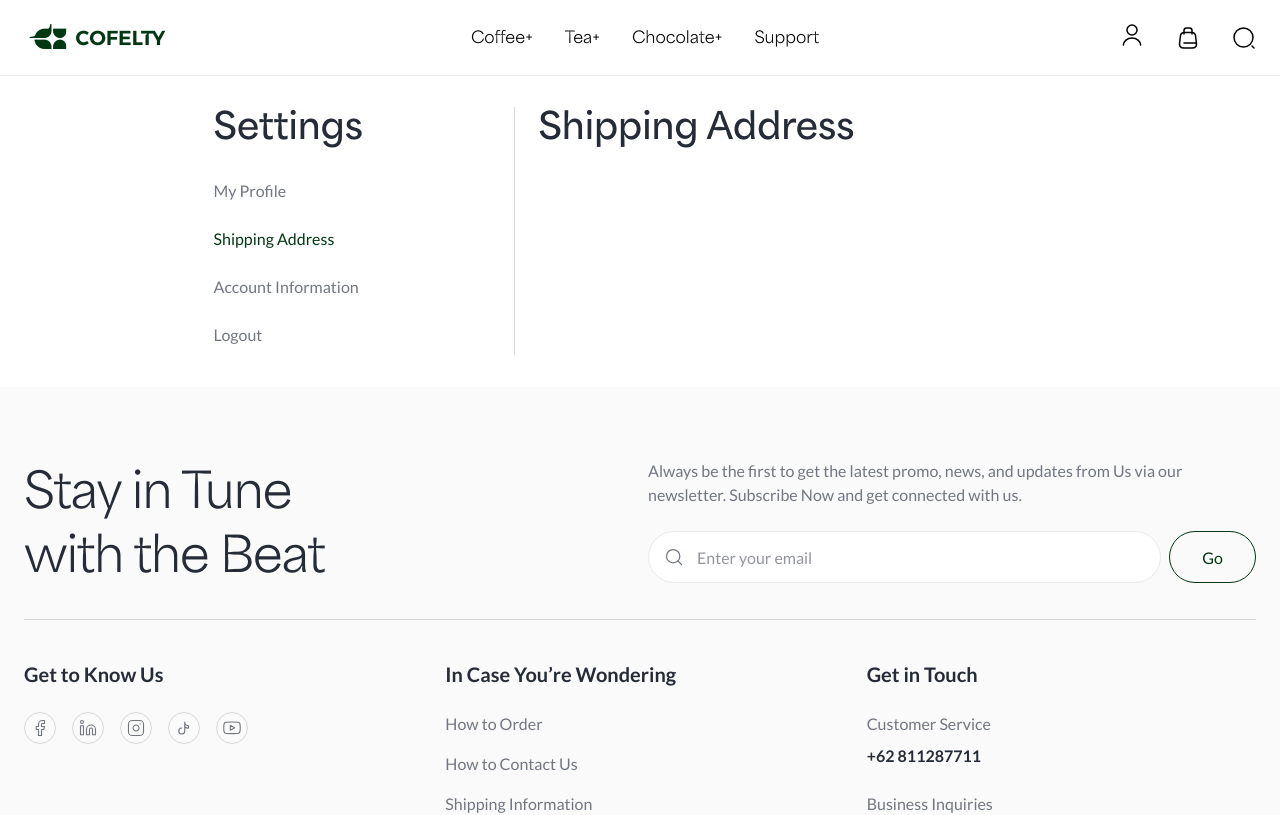
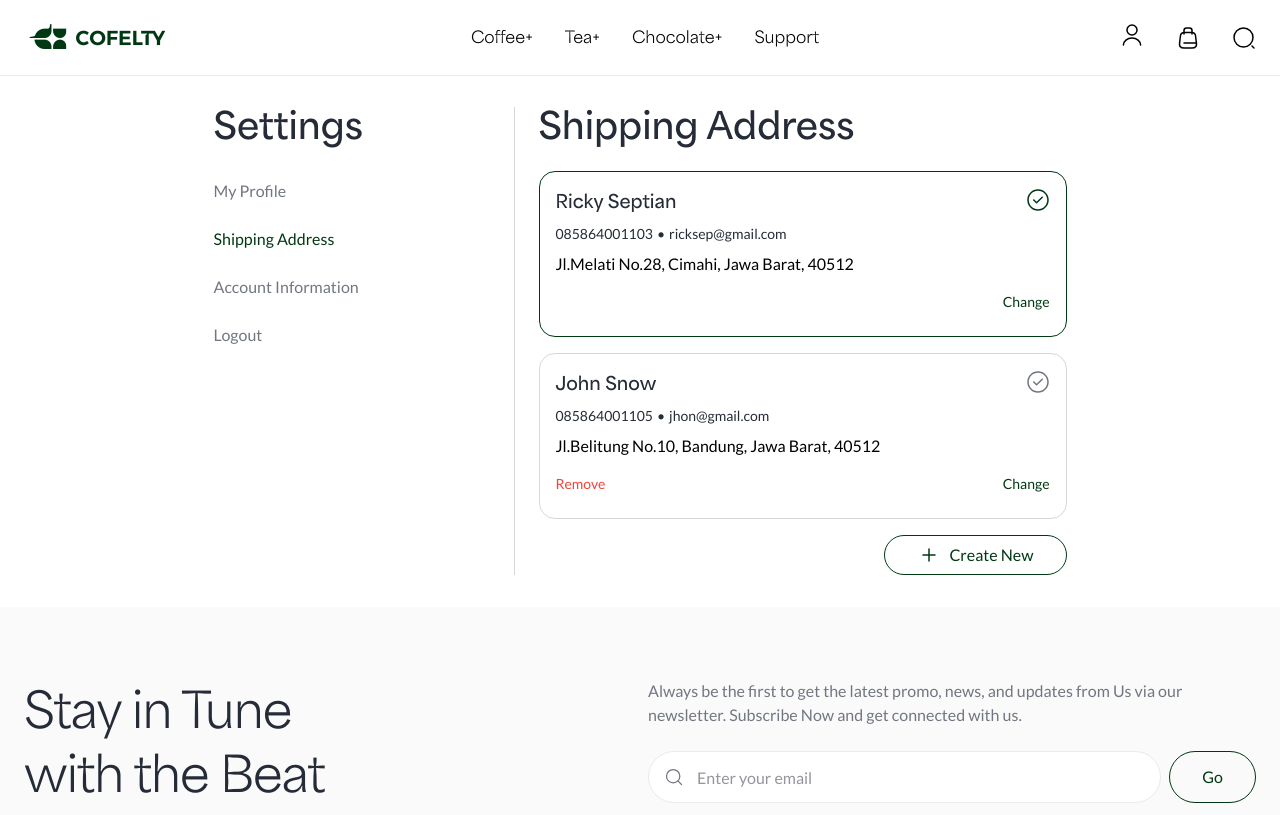
Before and after one commit to xpand-indonesia/ecommerce, a Next.js app: page /profile/shipping-address in a window 1280 px wide. Shown: the top 815 px of the page. Built offline with nearby package versions, Linux system fonts and the light colour scheme.

Commit message:
Add shipping adresss page

```diff
--- a/src/app/profile/shipping-address/page.tsx
+++ b/src/app/profile/shipping-address/page.tsx
@@ -1,9 +1,96 @@
+import { Plus } from '@/components/icons';
+import { TickCircleOutline } from '@/components/icons/tick-circle-outline';
+import { Button } from '@/components/ui/button';
 import { ContentTitle } from '@/components/ui/content-title';
+import { cn } from '@/lib/utils';
+
+interface Address {
+    name: string;
+    phone: string;
+    email: string;
+    address: string;
+    default: boolean;
+}
+
+const ADDRESSES: Address[] = [
+    {
+        name: 'Ricky Septian',
+        phone: '085864001103',
+        email: 'ricksep@gmail.com',
+        address: 'Jl.Melati No.28, Cimahi, Jawa Barat, 40512',
+        default: true,
+    },
+    {
+        name: 'John Snow',
+        phone: '085864001105',
+        email: 'jhon@gmail.com',
+        address: 'Jl.Belitung No.10, Bandung, Jawa Barat, 40512',
+        default: false,
+    },
+];
 
 export default function ProfileShippingAddressPage() {
     return (
         <>
             <ContentTitle>Shipping Address</ContentTitle>
+            <div className="flex flex-col gap-4">
+                <div className="flex flex-col gap-4">
+                    {ADDRESSES.map((address, idx) => (
+                        <div
+                            key={`address-${idx}`}
+                            className={cn(
+                                'bg-white border rounded-2xl p-4 flex flex-col gap-2',
+                                address.default
+                                    ? 'border-primary'
+                                    : 'border-gray-300'
+                            )}
+                        >
+                            <div className="flex items-start justify-between">
+                                <div className="font-heading font-bold text-lg text-gray-800">
+                                    {address.name}
+                                </div>
+                                <TickCircleOutline
+                                    className={cn(
+                                        'size-6',
+                                        address.default
+                                            ? 'text-primary'
+                                            : 'text-gray-500'
+                                    )}
+                                />
+                            </div>
+                            <div className="flex items-center gap-1 text-sm text-gray-800">
+                                <span>{address.phone}</span>
+                                <span>•</span>
+                                <span>{address.email}</span>
+                            </div>
+                            <div>{address.address}</div>
+                            <div className="flex items-center justify-between">
+                                <div>
+                                    {!address.default && (
+                                        <div className="text-sm text-danger py-2 pr-2 cursor-pointer">
+                                            Remove
+                                        </div>
+                                    )}
+                                </div>
+                                <div>
+                                    <div className="text-sm text-primary py-2 pl-2 cursor-pointer">
+                                        Change
+                                    </div>
+                                </div>
+                            </div>
+                        </div>
+                    ))}
+                </div>
+                <div className="flex justify-end">
+                    <Button
+                        variant="outline"
+                        className="h-10 gap-2 items-center"
+                    >
+                        <Plus className="size-6" />
+                        Create New
+                    </Button>
+                </div>
+            </div>
         </>
     );
 }
--- /dev/null
+++ b/src/components/icons/tick-circle-outline.tsx
@@ -0,0 +1,31 @@
+import React from 'react';
+
+interface TickCircleOutlineProps extends React.ComponentPropsWithoutRef<'svg'> {
+    className?: string;
+}
+
+export const TickCircleOutline: React.FC<TickCircleOutlineProps> = ({
+    className,
+    ...props
+}) => {
+    return (
+        <svg
+            width="1em"
+            height="1em"
+            viewBox="0 0 24 24"
+            fill="none"
+            xmlns="http://www.w3.org/2000/svg"
+            className={className}
+            {...props}
+        >
+            <path
+                d="M12 22.75C6.07 22.75 1.25 17.93 1.25 12C1.25 6.07 6.07 1.25 12 1.25C17.93 1.25 22.75 6.07 22.75 12C22.75 17.93 17.93 22.75 12 22.75ZM12 2.75C6.9 2.75 2.75 6.9 2.75 12C2.75 17.1 6.9 21.25 12 21.25C17.1 21.25 21.25 17.1 21.25 12C21.25 6.9 17.1 2.75 12 2.75Z"
+                fill="currentColor"
+            />
+            <path
+                d="M10.5775 15.5801C10.3775 15.5801 10.1875 15.5001 10.0475 15.3601L7.2175 12.5301C6.9275 12.2401 6.9275 11.7601 7.2175 11.4701C7.5075 11.1801 7.9875 11.1801 8.2775 11.4701L10.5775 13.7701L15.7175 8.6301C16.0075 8.3401 16.4875 8.3401 16.7775 8.6301C17.0675 8.9201 17.0675 9.4001 16.7775 9.6901L11.1075 15.3601C10.9675 15.5001 10.7775 15.5801 10.5775 15.5801Z"
+                fill="currentColor"
+            />
+        </svg>
+    );
+};
--- a/src/components/ui/button.tsx
+++ b/src/components/ui/button.tsx
@@ -15,7 +15,7 @@ function Button({
     ...props
 }: ButtonProps) {
     const base =
-        'inline-flex items-center justify-center rounded-full font-body text-base leading-[19px] cursor-pointer transition-all duration-200 ease-in-out';
+        'inline-flex items-center justify-center rounded-full font-body text-base cursor-pointer transition-all duration-200 ease-in-out';
 
     const variants: Record<string, string> = {
         primary:
--- a/src/styles/globals.css
+++ b/src/styles/globals.css
@@ -28,6 +28,7 @@
     --color-primary: #003813;
     --color-primary-hover: #004d1a;
     --color-success: var(--color-green-500);
+    --color-danger: var(--color-red-500);
 
     --color-background: var(--color-white);
     --color-input: var(--color-gray-300);
```
